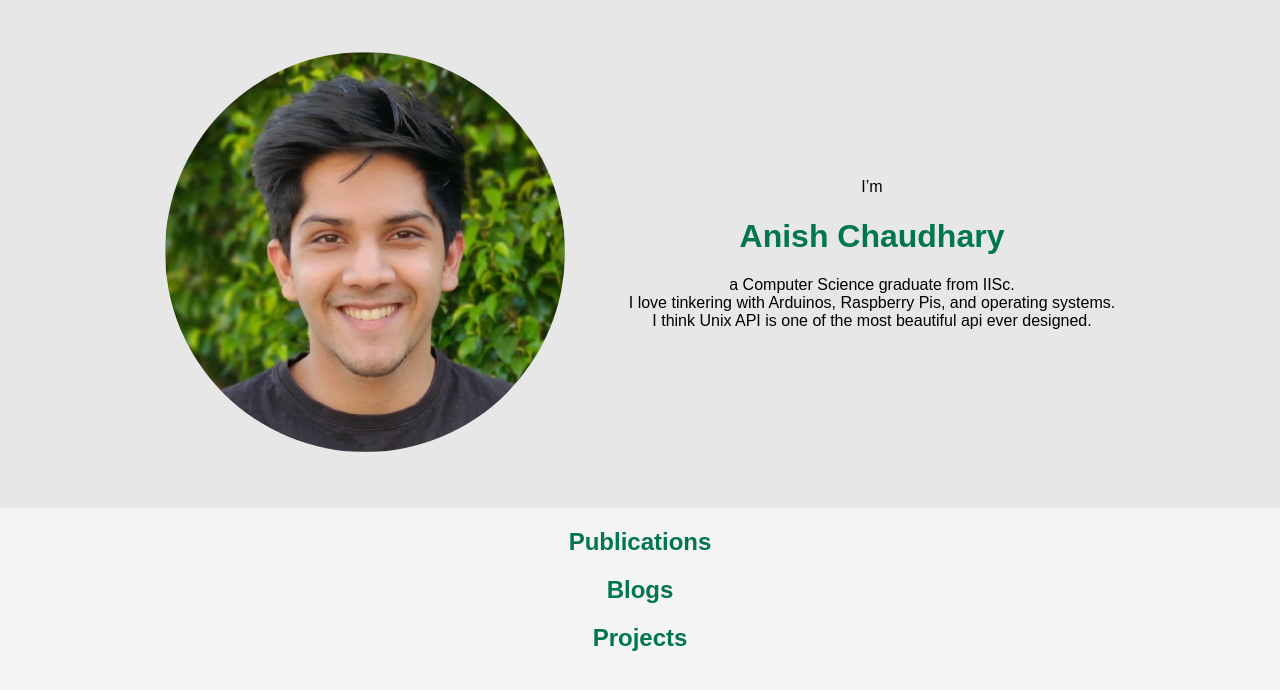
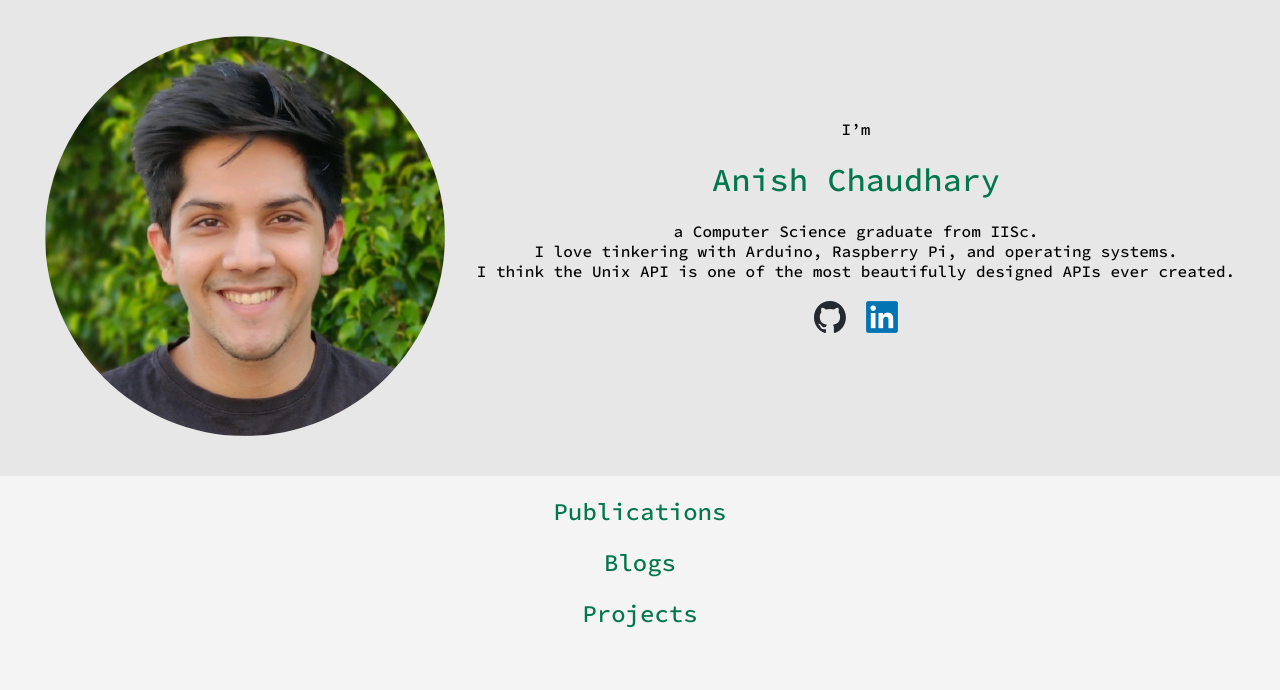
Before and after one commit to kingpin27/0x4D65, a plain HTML site: page index.html in a window 1280 px wide. Drawn offline with Linux system fonts and the light colour scheme.

Commit message:
ADD: new font + social links

```diff
--- a/index.html
+++ b/index.html
@@ -1,30 +1,44 @@
 <!DOCTYPE html>
 <html lang="en">
+
 <head>
     <meta charset="UTF-8">
     <meta name="viewport" content="width=device-width, initial-scale=1.0">
     <title>Anish Chaudhary</title>
     <link rel="stylesheet" href="styles.css">
+    <link rel="preconnect" href="https://fonts.googleapis.com">
+<link rel="preconnect" href="https://fonts.gstatic.com" crossorigin>
+<link href="https://fonts.googleapis.com/css2?family=Source+Code+Pro:ital,wght@0,200..900;1,200..900&display=swap" rel="stylesheet">
 </head>
+
 <body>
     <header>
         <div>
             <img src="profile.webp" alt="Anish Chaudhary" id="profile-pic">
         </div>
-        <div>
-            I’m <h1 id="name">Anish Chaudhary</h1> a Computer Science graduate from IISc.<br/>
-            I love tinkering with Arduinos, Raspberry Pis, and operating systems. <br/>
-            I think Unix API is one of the most beautiful api ever designed.<br/>
+        <div class="source-code-pro-dsasdas">
+            I’m <h1 id="name" class="source-code-pro-dsasdas">Anish Chaudhary</h1> a Computer Science graduate from IISc.<br />
+            I love tinkering with Arduino, Raspberry Pi, and operating systems.<br />
+            I think the Unix API is one of the most beautifully designed APIs ever created.<br />
+            <div id="social-links">
+                <a href="https://github.com/kingpin27" target="_blank" title="GitHub">
+                    <img class="socials-logo" src="/github.svg" alt="github"/>
+                </a>
+                <a href="https://linkedin.com/in/anishchaudhary" target="_blank" title="LinkedIn">
+                    <img class="socials-logo" src="/linkedin.png" alt="linkedin"/>
+                </a>
+            </div>
         </div>
     </header>
     <div id="publications">
-        <h2 class="subtitle">Publications</h2>
+        <h2 class="subtitle source-code-pro-dsasdas">Publications</h2>
     </div>
     <div id="blogs">
-        <h2 class="subtitle">Blogs</h2>
+        <h2 class="subtitle source-code-pro-dsasdas">Blogs</h2>
     </div>
     <div id="projects">
-        <h2 class="subtitle">Projects</h2>
+        <h2 class="subtitle source-code-pro-dsasdas">Projects</h2>
     </div>
 </body>
+
 </html>
--- a/styles.css
+++ b/styles.css
@@ -17,7 +17,7 @@ header {
 
 header div {
     height: 100%;
-    padding: 2rem;
+    padding: 1rem;
 }
 #profile-pic {
     height: 400px;
@@ -33,6 +33,30 @@ header div {
     color: rgb(0, 119, 76);
 }
 
+a {
+    color: inherit;
+    text-decoration: none;
+}
+
+#social-links {
+    display: flex;
+    gap: 20px;
+    justify-content: center;
+    padding: 20px;
+}
+
+.socials-logo {
+    height: 32px;
+    width: 32px;
+}
+
+.source-code-pro-dsasdas {
+    font-family: "Source Code Pro", monospace;
+    font-optical-sizing: auto;
+    font-weight: 500;
+    font-style: normal;
+  }
+
 @media (max-width: 768px) {
     header {
         flex-direction: column;
```
Also changed, not shown: github.svg (added), linkedin.png (added), 1 other file.
